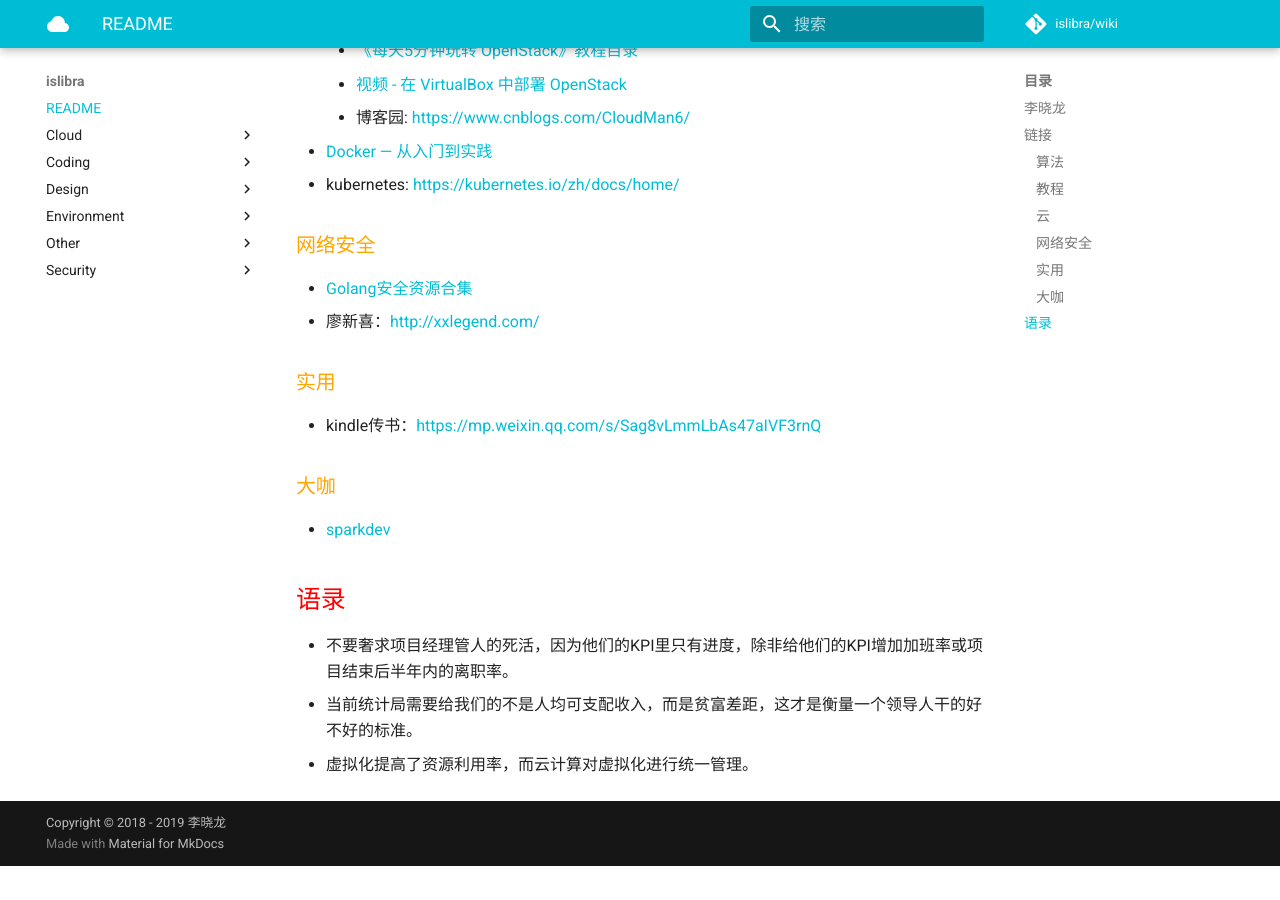
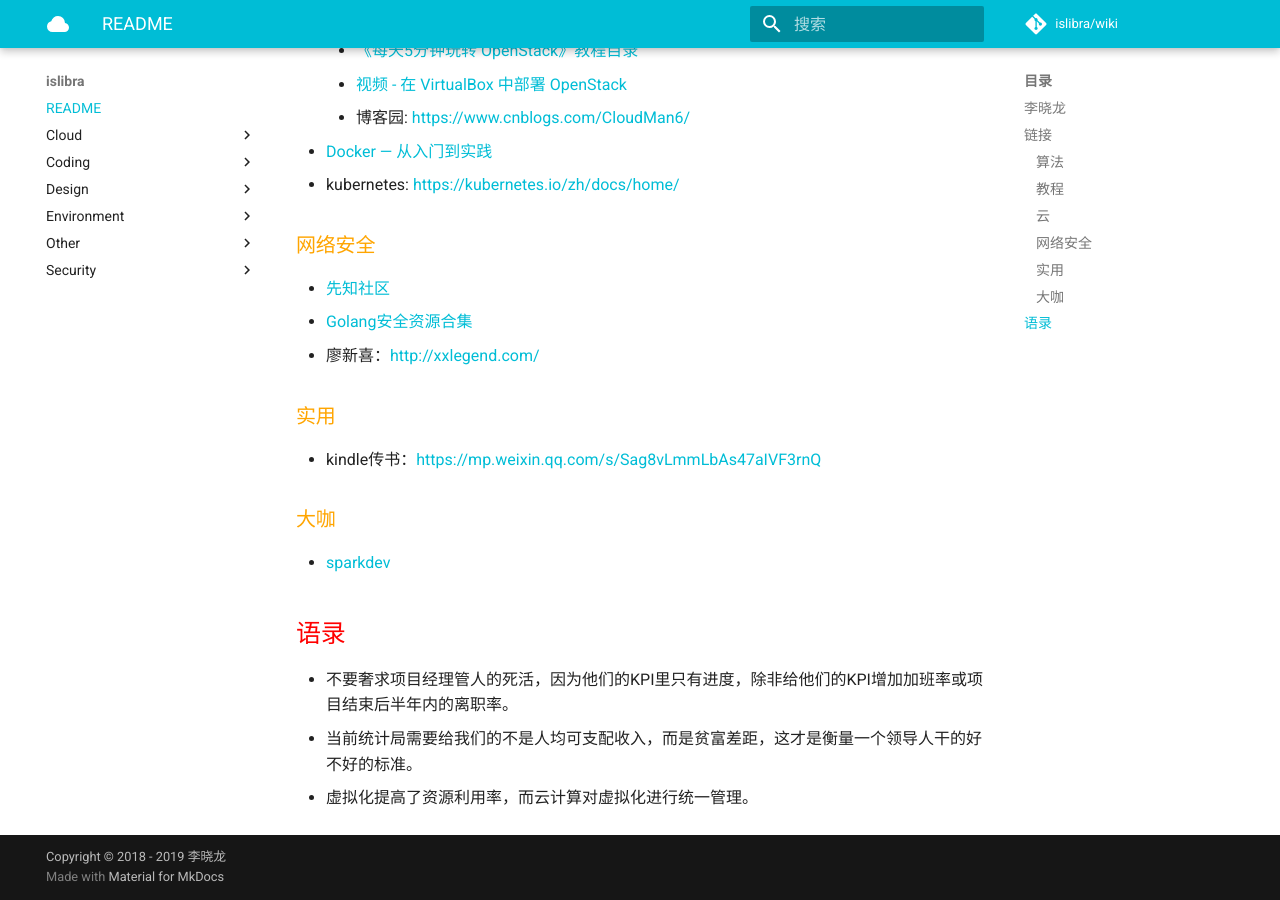
Before and after one commit to islibra/wiki, an MkDocs documentation site: the page built from docs/README.md, in a window 1280 px wide and 900 px high, scrolled down 948 px. Built offline with MkDocs 1.6.1 and Material for MkDocs 9.7.7, drawn with Linux system fonts in a browser that asks for light colours; comment, search, counter and statistics services are not loaded; before the commit the page ends 1814 px from its top, so only the background shows below that.

Commit message:
Update README.md

```diff
--- a/docs/README.md
+++ b/docs/README.md
@@ -38,6 +38,7 @@
 
 ### 网络安全
 
+- [先知社区](https://xz.aliyun.com/)
 - [Golang安全资源合集](https://github.com/re4lity/Hacking-With-Golang/blob/master/README.md)
 - 廖新喜：<http://xxlegend.com/>
 
```
